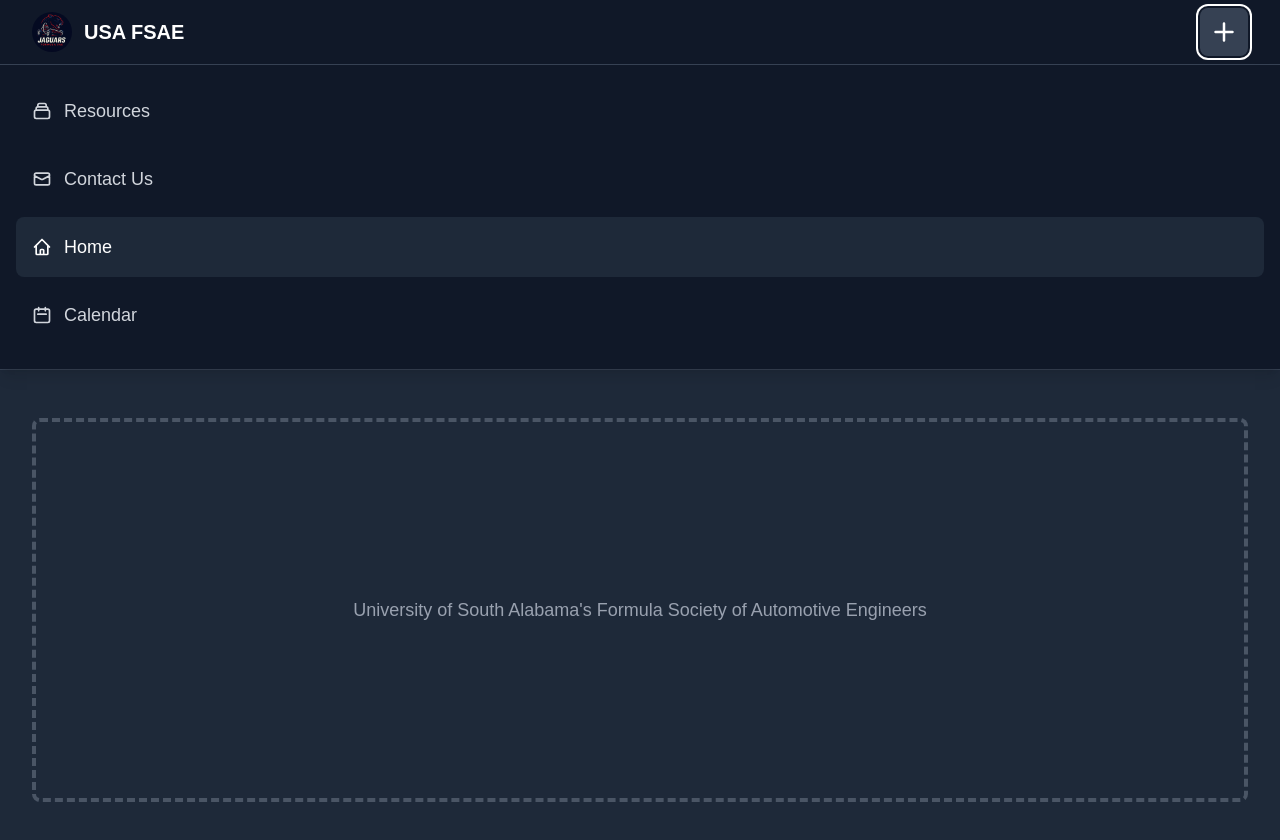
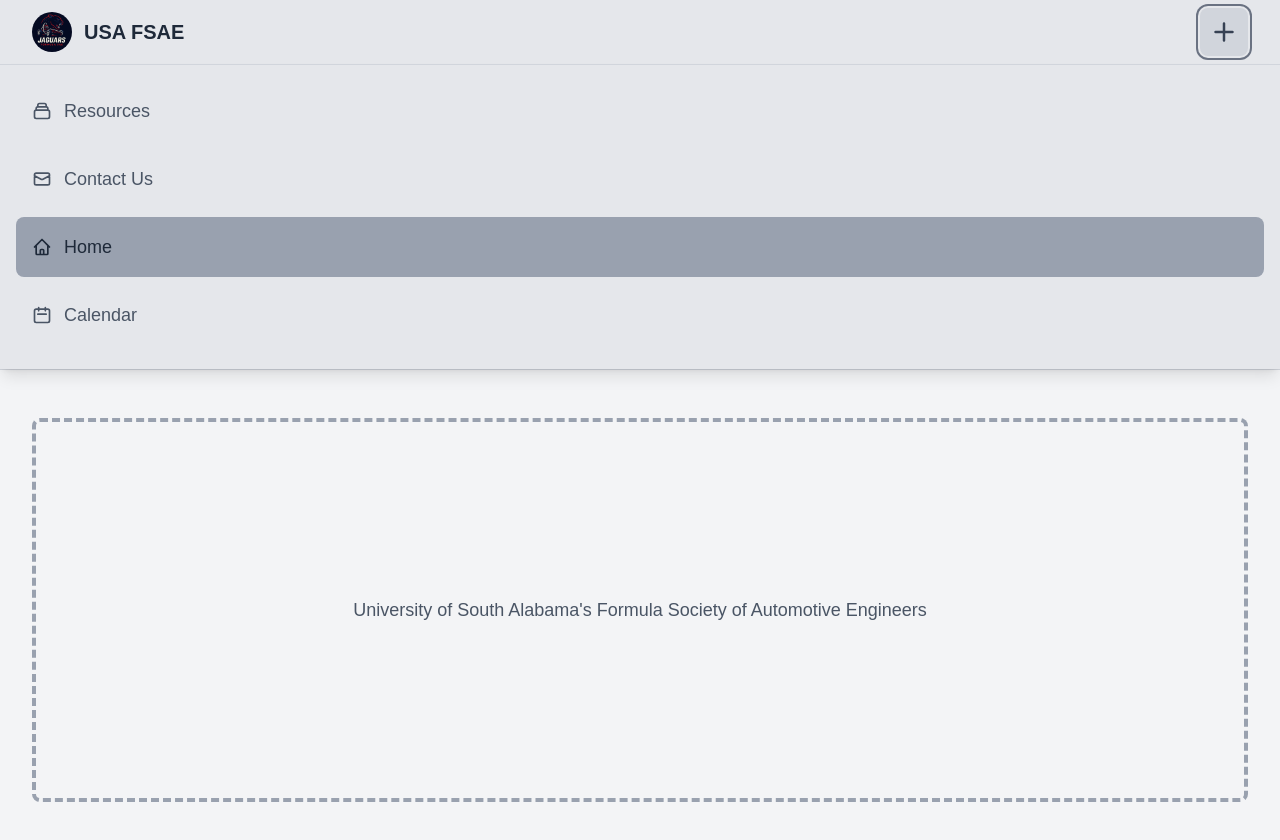
Before and after one commit to RavenHall23/usafsae, a Next.js app: page / in a window 1280 px wide. Both pictures are taken after a click on the button "Open main menu". Shown: the top 840 px of the page. Built offline with nearby package versions, Linux system fonts and the light colour scheme.

Commit message:
Update page styles for improved accessibility and aesthetics

```diff
--- a/app/page.tsx
+++ b/app/page.tsx
@@ -26,9 +26,9 @@ export default function Home() {
   }, [isMenuOpen]);
 
   return (
-    <div className="min-h-screen bg-gray-800">
+    <div className="min-h-screen bg-gray-100">
       {/* Navigation Bar */}
-      <nav className="bg-gray-900 border-b border-gray-700">
+      <nav className="bg-gray-200 border-b border-gray-300">
         <div className="max-w-7xl mx-auto px-4 sm:px-6 lg:px-8">
           <div className="flex items-center justify-between h-16">
             <div className="flex items-center">
@@ -40,7 +40,7 @@ export default function Home() {
                   height={40}
                   className="rounded-full"
                 />
-                <h1 className="text-white text-xl font-bold">USA FSAE</h1>
+                <h1 className="text-gray-800 text-xl font-bold">USA FSAE</h1>
               </div>
             </div>
             {/* Mobile menu button */}
@@ -48,7 +48,7 @@ export default function Home() {
               <button
                 type="button"
                 onClick={toggleMenu}
-                className="bg-gray-700 hover:bg-gray-600 inline-flex items-center justify-center p-3 rounded-lg text-white focus:outline-none focus:ring-2 focus:ring-white focus:ring-offset-2 focus:ring-offset-gray-900 transition-all duration-200 min-h-[44px] min-w-[44px]"
+                className="bg-gray-300 hover:bg-gray-400 inline-flex items-center justify-center p-3 rounded-lg text-gray-700 focus:outline-none focus:ring-2 focus:ring-gray-500 focus:ring-offset-2 focus:ring-offset-gray-200 transition-all duration-200 min-h-[44px] min-w-[44px]"
                 aria-controls="mobile-menu"
                 aria-expanded={isMenuOpen}
               >
@@ -75,10 +75,10 @@ export default function Home() {
         {/* Mobile menu */}
         {isMenuOpen && (
           <div id="mobile-menu">
-            <div className="px-4 pt-4 pb-6 space-y-2 bg-gray-900 border-t border-gray-700 shadow-lg">
+            <div className="px-4 pt-4 pb-6 space-y-2 bg-gray-200 border-t border-gray-300 shadow-lg">
               <a
                 href="#"
-                className="text-gray-300 hover:bg-gray-700 hover:text-white block px-4 py-4 rounded-lg text-lg font-medium transition-all duration-200 min-h-[56px] flex items-center active:bg-gray-600"
+                className="text-gray-600 hover:bg-gray-300 hover:text-gray-800 block px-4 py-4 rounded-lg text-lg font-medium transition-all duration-200 min-h-[56px] flex items-center active:bg-gray-400"
                 onClick={() => setIsMenuOpen(false)}
               >
                 <svg className="w-5 h-5 mr-3" fill="none" stroke="currentColor" viewBox="0 0 24 24">
@@ -88,7 +88,7 @@ export default function Home() {
               </a>
               <a
                 href="#"
-                className="text-gray-300 hover:bg-gray-700 hover:text-white block px-4 py-4 rounded-lg text-lg font-medium transition-all duration-200 min-h-[56px] flex items-center active:bg-gray-600"
+                className="text-gray-600 hover:bg-gray-300 hover:text-gray-800 block px-4 py-4 rounded-lg text-lg font-medium transition-all duration-200 min-h-[56px] flex items-center active:bg-gray-400"
                 onClick={() => setIsMenuOpen(false)}
               >
                 <svg className="w-5 h-5 mr-3" fill="none" stroke="currentColor" viewBox="0 0 24 24">
@@ -98,7 +98,7 @@ export default function Home() {
               </a>
               <a
                 href="#"
-                className="bg-gray-800 text-white block px-4 py-4 rounded-lg text-lg font-medium transition-all duration-200 min-h-[56px] flex items-center active:bg-gray-700"
+                className="bg-gray-400 text-gray-800 block px-4 py-4 rounded-lg text-lg font-medium transition-all duration-200 min-h-[56px] flex items-center active:bg-gray-500"
                 onClick={() => setIsMenuOpen(false)}
               >
                 <svg className="w-5 h-5 mr-3" fill="none" stroke="currentColor" viewBox="0 0 24 24">
@@ -108,7 +108,7 @@ export default function Home() {
               </a>
               <a
                 href="#"
-                className="text-gray-300 hover:bg-gray-700 hover:text-white block px-4 py-4 rounded-lg text-lg font-medium transition-all duration-200 min-h-[56px] flex items-center active:bg-gray-600"
+                className="text-gray-600 hover:bg-gray-300 hover:text-gray-800 block px-4 py-4 rounded-lg text-lg font-medium transition-all duration-200 min-h-[56px] flex items-center active:bg-gray-400"
                 onClick={() => setIsMenuOpen(false)}
               >
                 <svg className="w-5 h-5 mr-3" fill="none" stroke="currentColor" viewBox="0 0 24 24">
@@ -124,11 +124,11 @@ export default function Home() {
       {/* Main Content */}
       <main className="flex-1">
         <div className="max-w-7xl mx-auto py-6 sm:px-6 lg:px-8">
-          <div className="px-4 py-6 sm:px-0">
-            <div className="border-4 border-dashed border-gray-600 rounded-lg h-96 flex items-center justify-center">
-              <p className="text-gray-400 text-lg">University of South Alabama's Formula Society of Automotive Engineers</p>
+            <div className="px-4 py-6 sm:px-0">
+              <div className="border-4 border-dashed border-gray-400 rounded-lg h-96 flex items-center justify-center">
+                <p className="text-gray-600 text-lg">University of South Alabama's Formula Society of Automotive Engineers</p>
+              </div>
             </div>
-          </div>
         </div>
       </main>
     </div>
```
